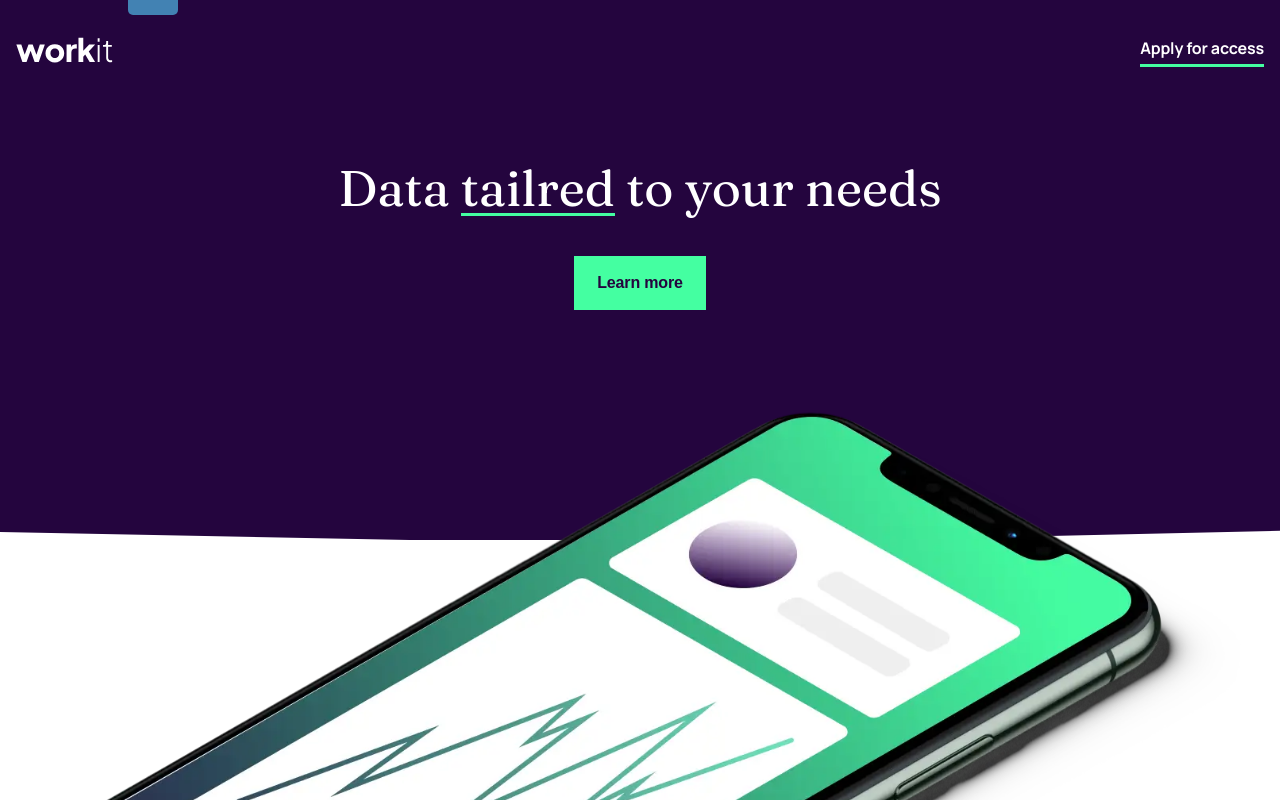
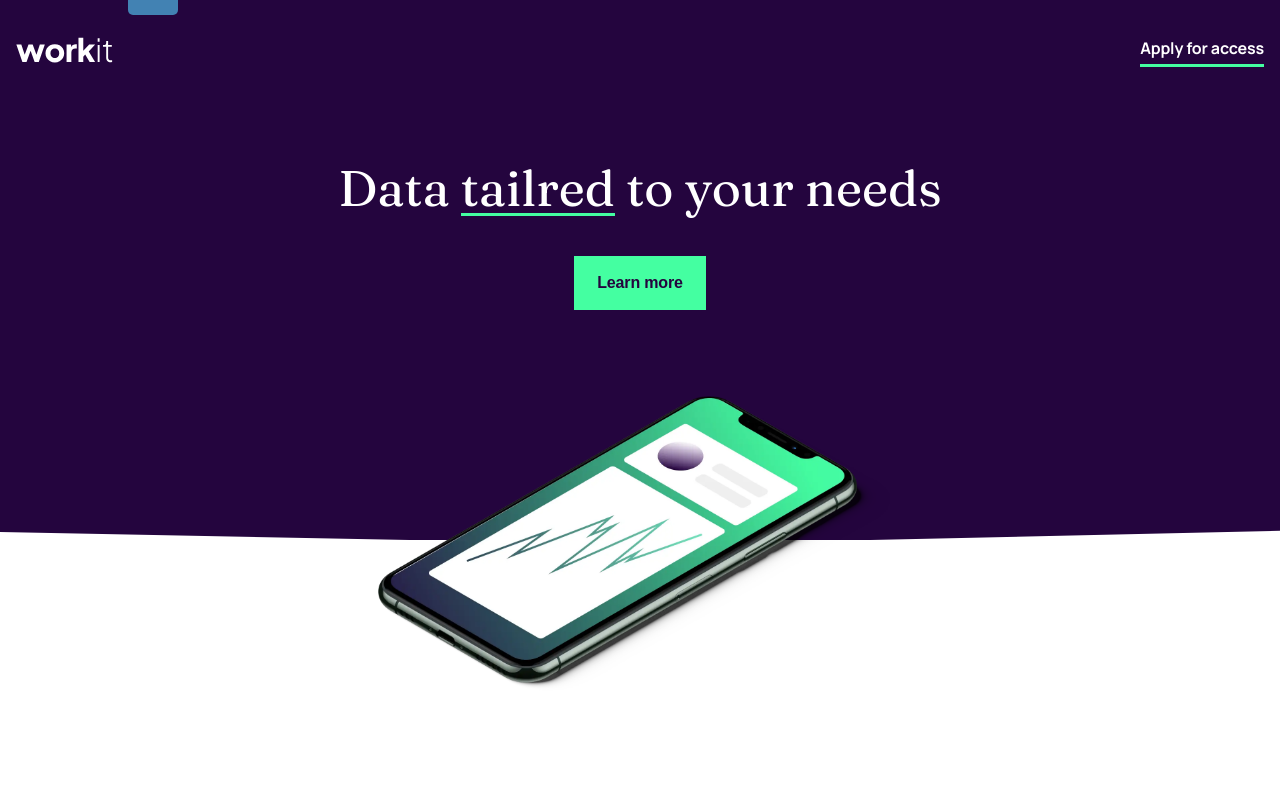
Before and after one commit to alexanderivanov2/frontend-mentor, a Vue app: page /newbie/workit-landing-page in a window 1280 px wide. Shown: the top 800 px of the page. Built offline with nearby package versions, Linux system fonts and the light colour scheme.

Commit message:
modify for tablet view

```diff
--- a/src/assets/styles/pages/LandingPages/_newbieWorkitLandingPage.scss
+++ b/src/assets/styles/pages/LandingPages/_newbieWorkitLandingPage.scss
@@ -79,6 +79,8 @@ $font-family-fraunces: "Fraunces", serif;
         top: -6vh;
         z-index: 5;
         padding: 0 10px 0 26px;
+        display: flex;
+        justify-content: center;
         width: 100%;
         height: 100%;
         .benefits-section-img {
@@ -93,6 +95,15 @@ $font-family-fraunces: "Fraunces", serif;
         @media screen and (min-width: 525px) {
             top: -16vh;
             padding-right: 36px;
+        }
+
+        @media screen and (min-width: 525px) {
+            top: -18vh;
+            padding-right: 36px;
+
+            .benefits-section-img {
+                width: 514px;
+            }
         }
     }
 }
@@ -115,7 +126,7 @@ $font-family-fraunces: "Fraunces", serif;
         transform: rotate(-45deg) translate(-600%, 35%);
     }
 
-    &:hover::before {
+    &:hover::before, &:active::before, &:focus::before {
         transform: rotate(-45deg) translate(600%, 35%);
     }
 }
```
